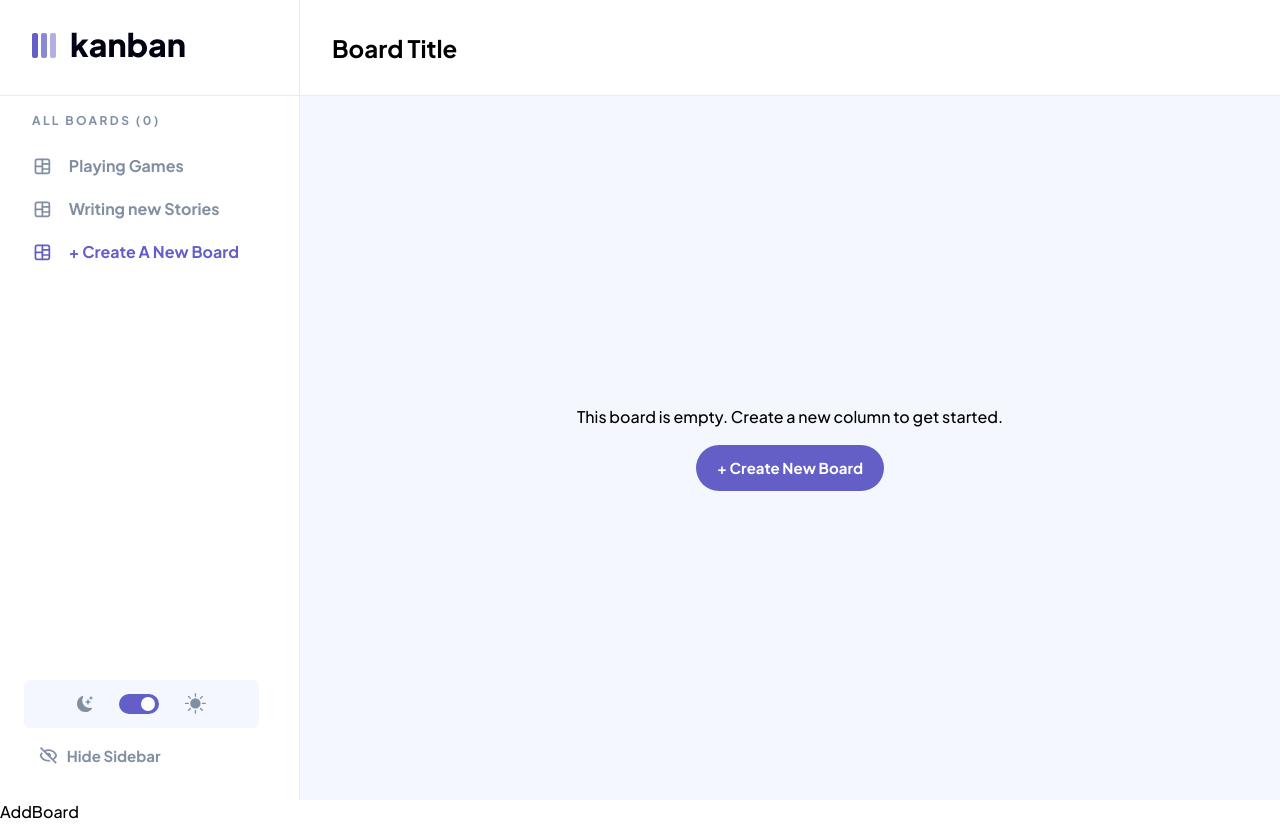
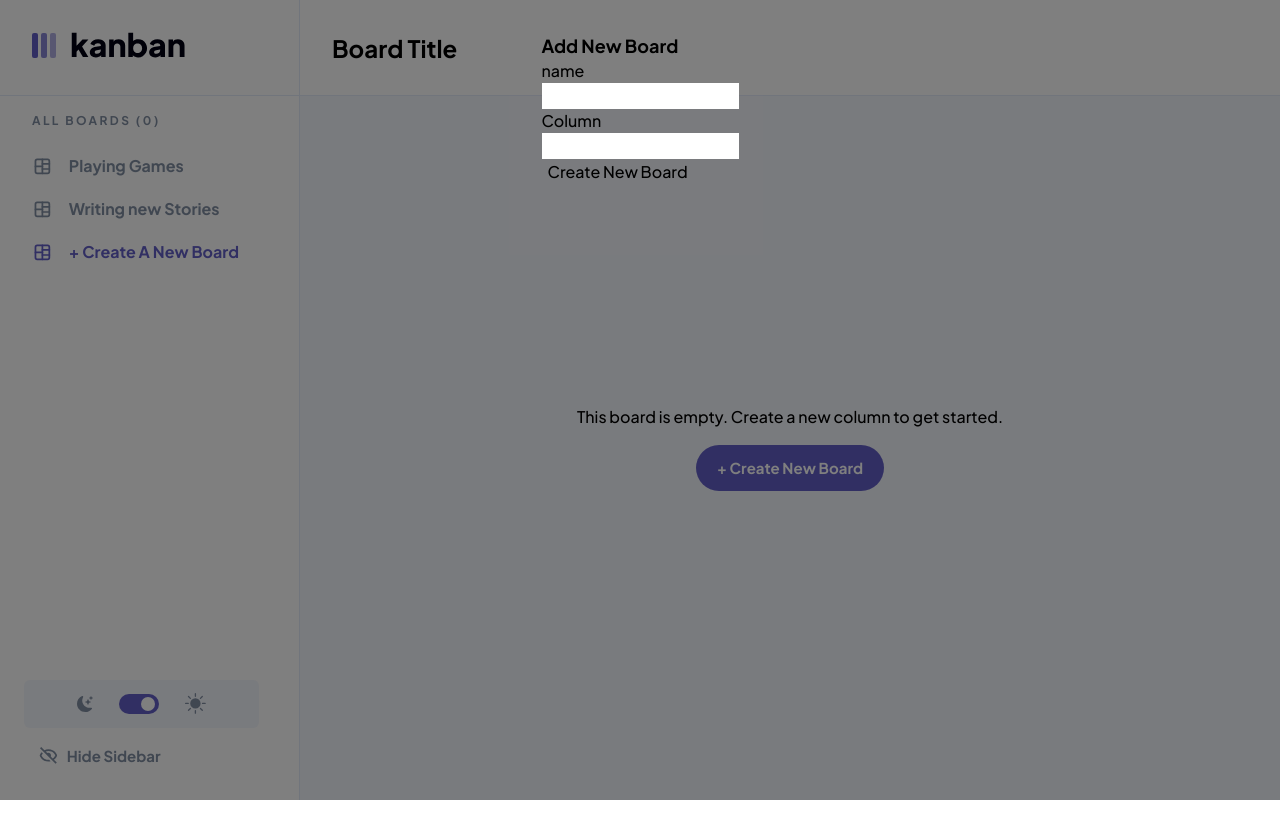
Before and after one commit to 0xmbadr/task-management-app, a React (Vite) app: page / in a window 1280 px wide. Both pictures are taken after a click on the element "+ Create New Board". Shown: the top 824 px of the page. After the commit the page ends 800 px from the top, so only its background shows below. Built offline with nearby package versions, Linux system fonts and the light colour scheme.

Commit message:
[SCSS] Show modal when user click on Add New Board Button
	- modal can be escaped when clicked on outside area
	- [Bug] modal can be escaped when clicked on it (should be solved later)

```diff
--- a/src/components/Modals/AddBoard.tsx
+++ b/src/components/Modals/AddBoard.tsx
@@ -1,5 +1,28 @@
+import Modal from '../standard/Modal';
+
 const AddBoard = () => {
-  return <div>AddBoard</div>;
+  return (
+    <Modal>
+      <form>
+        <div>
+          <h2>Add New Board</h2>
+        </div>
+        <div>
+          <p>name</p>
+          <label>
+            <input />
+          </label>
+        </div>
+        <div>
+          <p>Column</p>
+          <label>
+            <input />
+          </label>
+        </div>
+        <button>Create New Board</button>
+      </form>
+    </Modal>
+  );
 };
 
 export default AddBoard;
--- a/src/components/standard/Modal.tsx
+++ b/src/components/standard/Modal.tsx
@@ -1,11 +1,15 @@
 import { ImCross } from 'react-icons/im';
+import { useDispatch } from 'react-redux';
+import { closeModal } from '../../app/slices/modalSlice';
 type ModalProps = {
   children: JSX.Element;
 };
 
 const Modal = ({ children }: ModalProps) => {
+  const dispatch = useDispatch();
+
   return (
-    <div className="Overlay">
+    <div className="Overlay" onClick={() => dispatch(closeModal())}>
       <div className="Modal">
         <button className="Modal__close">
           <ImCross />
--- a/src/styles/components/standard/_modal.scss
+++ b/src/styles/components/standard/_modal.scss
@@ -0,0 +1,42 @@
+.Overlay {
+    width: 100%;
+    height: 100%;
+    background-color: $overlay;
+    top: 0;
+    left: 0;
+    position: fixed;
+    z-index: 9;
+}
+
+.Modal {
+    position: relative;
+    display: flex;
+    justify-content: center;
+    left: 0;
+    right: 0;
+    top: 0;
+    bottom: 0;
+    width: 100%;
+    margin: auto;
+    max-width: 30rem;
+    max-height: 100%;
+    border-radius: 10px;
+    background: color(main);
+    color: color(title);
+    padding: $margin-large;
+    animation: fadeIn .3s ease;
+
+    &__close {
+        display: none;
+        position: absolute;
+        top: .4rem;
+        right: .2rem;
+        border-radius: 4px;
+        padding: .15rem .35rem ;
+        background: rgb(8, 8, 8, 0.1);
+
+        @include mobile {
+            display: block;
+        }
+    }
+}
--- a/src/styles/main.scss
+++ b/src/styles/main.scss
@@ -15,6 +15,7 @@
 @import './layout/body';
 
 @import './components/standard/button';
+@import './components/standard/modal';
 @import './components/launch';
 @import './components/sideNav';
 @import './components/board';
```
